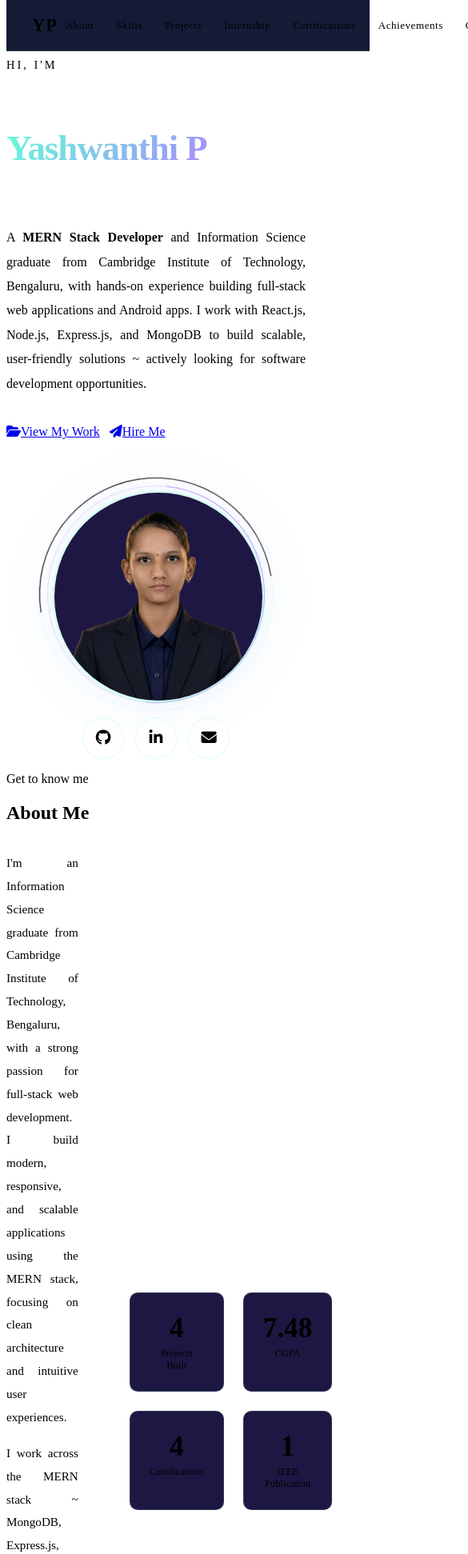
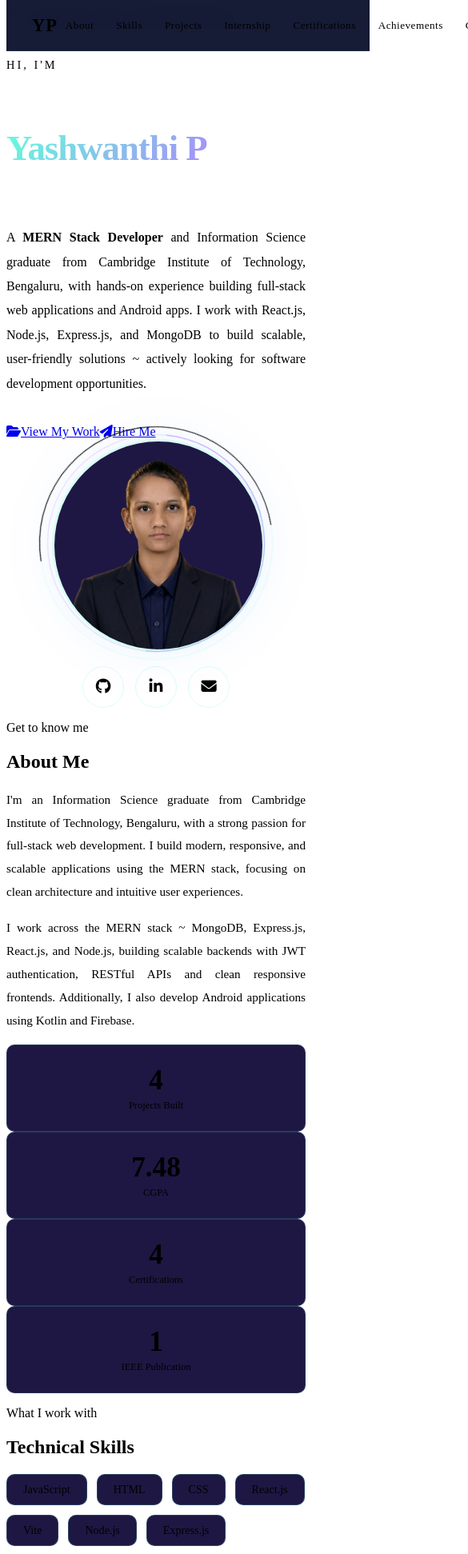
Before and after one commit to yashwanthi1128/Yashwanthi-Portfolio, a React (Vite) app: page / in a window 390 px wide. Shown: the top 1943 px of the page at 80% size, 585 px wide, since content can reach past the window. Built offline with nearby package versions, Linux system fonts and the light colour scheme; the HTML template or start-up script is replaced by a standard one.

Commit message:
updated UI Design for phone

```diff
--- a/src/components/About.jsx
+++ b/src/components/About.jsx
@@ -17,10 +17,10 @@ export default function About() {
         <p className="section-label">Get to know me</p>
         <h2 className="section-title">About Me</h2>
         <div className="green-line"></div>
-        <div ref={ref} className="fade-in" style={{
-          display:'grid', gridTemplateColumns:'1fr 1fr',
-          gap:'4rem', alignItems:'center',
-        }}>
+        <div
+  ref={ref}
+  className="fade-in about-grid"
+>
           <div>
             <p style={{lineHeight:1.9, marginBottom:'1rem', fontSize:'0.95rem', textAlign:'justify'}}>
               I'm an <span className="about-highlight">Information Science graduate</span> from
@@ -36,7 +36,7 @@ export default function About() {
               <span className="about-highlight"> Android applications</span> using Kotlin and Firebase.
             </p>
           </div>
-          <div style={{display:'grid', gridTemplateColumns:'1fr 1fr', gap:'1.5rem'}}>
+          <div className="about-stats">
             {[
               { num:'4',    label:'Projects Built'   },
               { num:'7.48', label:'CGPA'             },
--- a/src/components/Achievements.jsx
+++ b/src/components/Achievements.jsx
@@ -10,7 +10,15 @@ export default function Achievements() {
         <p className="section-label">Recognition</p>
         <h2 className="section-title">Achievements</h2>
         <div className="green-line"></div>
-        <ul style={{listStyle:'none', display:'flex', flexDirection:'column', gap:'1rem'}}>
+        <ul
+  className="achievement-list"
+  style={{
+    listStyle: "none",
+    display: "flex",
+    flexDirection: "column",
+    gap: "1rem",
+  }}
+>
           {ACHIEVEMENTS.map((a, i) => (
             <li key={i}
                 style={{
--- a/src/components/Certifications.jsx
+++ b/src/components/Certifications.jsx
@@ -12,11 +12,13 @@ export default function Certifications() {
         <p className="section-label">Credentials</p>
         <h2 className="section-title">Certifications</h2>
         <div className="green-line"></div>
-        <div style={{
-          display:'grid',
-          gridTemplateColumns:'repeat(auto-fit, minmax(240px,1fr))',
-          gap:'1.5rem',
-        }}>
+        <div
+  className="cert-grid"
+  style={{
+    display: "grid",
+    gap: "1.5rem",
+  }}
+>
           {CERTS.map(c => (
             <div key={c.name}
                  style={{
--- a/src/components/Contact.jsx
+++ b/src/components/Contact.jsx
@@ -93,7 +93,7 @@ export default function Contact() {
         <p className="section-label">Let's connect</p>
         <h2 className="section-title">Get In Touch</h2>
         <div className="green-line"></div>
-        <div style={{display:'grid', gridTemplateColumns:'1fr 1fr', gap:'4rem'}}>
+        <div className="contact-grid">
 
           {/* INFO */}
           <div>
--- a/src/components/Footer.jsx
+++ b/src/components/Footer.jsx
@@ -7,11 +7,14 @@ export default function Footer() {
       width:'100%', boxSizing:'border-box',
     }}>
       <div style={{maxWidth:'1100px', margin:'0 auto'}}>
-        <div style={{
-          display:'grid',
-          gridTemplateColumns:'2fr 1fr 1.5fr 1.5fr',
-          gap:'40px', marginBottom:'48px',
-        }}>
+       <div
+  className="footer-grid"
+  style={{
+    display:'grid',
+    gap:'40px',
+    marginBottom:'48px',
+  }}
+>
           {/* BRAND */}
           <div>
             <div style={{
@@ -125,7 +128,15 @@ export default function Footer() {
         }}/>
 
         {/* BOTTOM */}
-        <div style={{display:'flex', justifyContent:'space-between', flexWrap:'wrap', gap:'12px'}}>
+        <div
+  className="footer-bottom"
+  style={{
+    display:'flex',
+    justifyContent:'space-between',
+    flexWrap:'wrap',
+    gap:'12px'
+  }}
+>
           <p style={{fontSize:'0.78rem', color:'#4a6a8a'}}>
             © 2026 <span style={{color:'var(--green)'}}>Yashwanthi P</span> · All rights reserved.
           </p>
--- a/src/components/Hero.jsx
+++ b/src/components/Hero.jsx
@@ -15,16 +15,7 @@ export default function Hero() {
     overflow: "hidden",
   }}
 >
-      <div
-  className="hero-grid"
-  style={{
-    display: "grid",
-    gap: "4rem",
-    alignItems: "center",
-    maxWidth: "1100px",
-    width: "100%",
-  }}
->
+  <div className="hero-grid">
         {/* LEFT */}
         <div style={{display:'flex', flexDirection:'column', gap:'20px'}}>
 
@@ -94,7 +85,7 @@ export default function Hero() {
           </p>
 
           {/* BUTTONS */}
-          <div style={{display:'flex', gap:'12px', flexWrap:'wrap'}}>
+          <div className="hero-buttons">
             <a href="#projects" className="btn-green">
               <i className="fa-solid fa-folder-open"></i>
               View My Work
@@ -115,7 +106,14 @@ export default function Hero() {
           alignItems: "center",
           gap: "1.5rem",
         }}>
-          <div style={{ position: "relative", width: "260px", height: "260px" }}>
+          <div
+  className="hero-photo"
+  style={{
+    position: "relative",
+    width: "260px",
+    height: "260px",
+  }}
+>
 
             {/* rotating rings */}
             <div style={{
--- a/src/components/Navbar.jsx
+++ b/src/components/Navbar.jsx
@@ -77,13 +77,10 @@ export default function Navbar() {
       </div>
 
       {/* HAMBURGER — mobile */}
-      <button onClick={() => setMenuOpen(o => !o)}
-              style={{
-                display: 'none', flexDirection: 'column',
-                gap: '5px', background: 'none',
-                border: 'none', cursor: 'pointer',
-              }}
-              className="hamburger-btn">
+      <button
+  onClick={() => setMenuOpen(o => !o)}
+  className="hamburger-btn"
+>
         {[0,1,2].map(i => (
           <span key={i} style={{
             width: '24px', height: '2px',
--- a/src/components/Projects.jsx
+++ b/src/components/Projects.jsx
@@ -48,12 +48,14 @@ export default function Projects() {
         <p className="section-label">What I've built</p>
         <h2 className="section-title">Projects</h2>
         <div className="green-line"></div>
-        <div ref={ref} className="fade-in"
-            style={{
-  display: "grid",
-  gridTemplateColumns: "repeat(auto-fit, minmax(350px, 1fr))",
-  gap: "2rem"
-}}>
+        <div
+  ref={ref}
+  className="fade-in projects-grid"
+  style={{
+    display: "grid",
+    gap: "2rem"
+  }}
+>
           {PROJECTS.map(p => (
             <div key={p.num}
                  style={{
--- a/src/styles/global.css
+++ b/src/styles/global.css
@@ -25,7 +25,16 @@
   box-sizing: border-box;
 }
 
-html { scroll-behavior: smooth; }
+html {
+  scroll-behavior: smooth;
+  overflow-x: hidden;
+  width: 100%;
+}
+
+body {
+  width: 100%;
+  overflow-x: hidden;
+}
 
 /* ── ANIMATED NAVY + PURPLE BACKGROUND ── */
 body {
@@ -195,43 +204,213 @@ main, nav, footer { position: relative; z-index: 1; }
 /* ================= HERO ================= */
 
 .hero-section{
+    width:100%;
+    min-height:100vh;
     padding:6rem 8rem;
+    display:flex;
+    justify-content:center;
+    align-items:center;
+    overflow:hidden;
 }
 
 .hero-grid{
+    width:100%;
+    max-width:1100px;
     display:grid;
     grid-template-columns:1fr 1fr;
+    gap:4rem;
+    align-items:center;
+}
+.hamburger-btn{
+    display:none;
+    background:none;
+    border:none;
+    cursor:pointer;
+    flex-direction:column;
+    gap:5px;
 }
 
-/* =============== MOBILE ================= */
+.nav-desktop{
+    display:flex;
+    align-items:center;
+    gap:.5rem;
+}
+.hero-grid p{
+    max-width:560px;
+}
+/* ================= ABOUT ================= */
+
+.about-grid{
+    display:grid;
+    grid-template-columns:1fr 1fr;
+    gap:4rem;
+    align-items:center;
+}
+.projects-grid{
+    grid-template-columns:repeat(auto-fit,minmax(340px,1fr));
+}
+.about-stats{
+    display:grid;
+    grid-template-columns:1fr 1fr;
+    gap:1.5rem;
+}
+/* ================= FOOTER ================= */
+
+.footer-grid{
+    display:grid;
+    grid-template-columns:2fr 1fr 1.5fr 1.5fr;
+    gap:40px;
+}
+
+.footer-bottom{
+    display:flex;
+    justify-content:space-between;
+    flex-wrap:wrap;
+    gap:12px;
+}
+.skills-container{
+    display:flex;
+    flex-wrap:wrap;
+    gap:12px;
+}
+.cert-grid{
+    grid-template-columns:repeat(auto-fit,minmax(240px,1fr));
+}
+
+
 
 @media (max-width:768px){
 
 .hero-section{
-    padding:6rem 1.5rem 3rem;
+    padding:5rem 1.2rem 2rem;
 }
 
 .hero-grid{
     grid-template-columns:1fr;
+    gap:2.5rem;
     text-align:center;
-    gap:3rem;
-}
-
-.hero-grid p{
-    max-width:100% !important;
 }
 
 .hero-grid > div:first-child{
     order:2;
+    align-items:center !important;
 }
 
 .hero-grid > div:last-child{
     order:1;
 }
 
-.hero-grid img{
-    width:220px;
-    height:220px;
+.hero-grid p{
+    max-width:100% !important;
+    text-align:center !important;
 }
 
+.hero-grid h1{
+    font-size:2.7rem !important;
 }
+
+.hero-photo{
+    width:220px !important;
+    height:220px !important;
+}
+
+.hero-grid img{
+    width:100% !important;
+    height:100% !important;
+}
+
+.hero-buttons{
+    display:flex;
+    flex-direction:column;
+    gap:12px;
+    width:100%;
+}
+
+.hero-buttons a{
+    width:100%;
+    justify-content:center;
+}
+
+.nav-desktop{
+    display:none !important;
+}
+
+.hamburger-btn{
+    display:flex !important;
+}
+
+.about-grid{
+    grid-template-columns:1fr;
+    gap:2rem;
+}
+
+.about-stats{
+    grid-template-columns:1fr;
+}
+
+.contact-grid{
+    grid-template-columns:1fr;
+    gap:2rem;
+}
+.projects-grid{
+    grid-template-columns:1fr;
+}
+
+.projects-grid > div{
+    padding:1.3rem !important;
+}
+.footer-grid{
+    grid-template-columns:1fr;
+    gap:2rem;
+    text-align:center;
+}
+
+.footer-grid ul{
+    align-items:center;
+}
+
+.footer-grid li{
+    justify-content:center;
+}
+
+.footer-grid p{
+    max-width:100% !important;
+}
+
+.footer-bottom{
+    flex-direction:column;
+    align-items:center;
+    text-align:center;
+    gap:10px;
+}
+.skills-container{
+    justify-content:center;
+}
+
+.cert-grid{
+    grid-template-columns:1fr;
+}
+/* ================= ACHIEVEMENTS ================= */
+
+.achievement-list li{
+    padding:1rem !important;
+}
+
+.achievement-list span:last-child{
+    font-size:0.88rem !important;
+    line-height:1.7 !important;
+}
+
+
+}
+
+html,
+body,
+#root{
+    width:100%;
+    overflow-x:hidden;
+}
+
+*{
+    box-sizing:border-box;
+}
```
